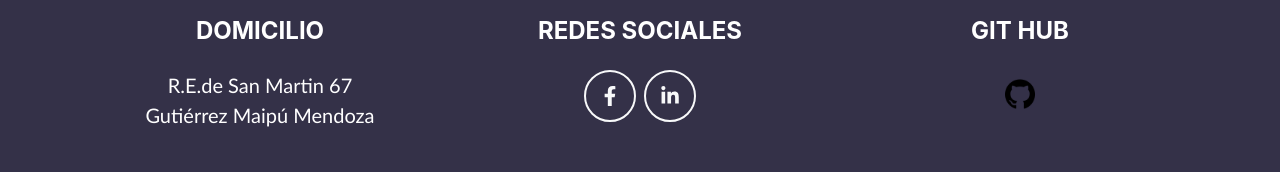
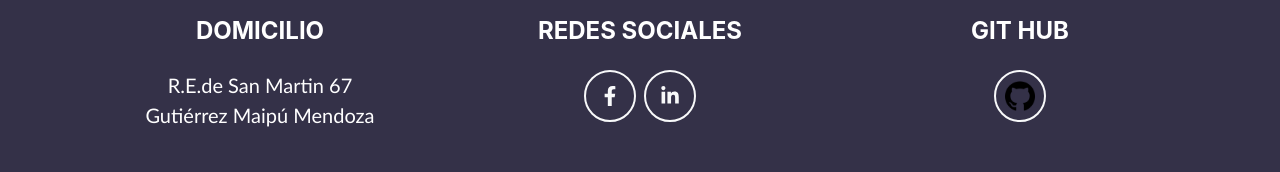
Before and after one commit to Paula-ca/Portfolio-Paula, a plain HTML site: page index.html in a window 1280 px wide. Shown: the part 2427-2599 px from the top of the page. Drawn offline with nearby package versions, Linux system fonts and the light colour scheme; a web font is replaced by a local one.

Commit message:
icon github

```diff
--- a/index.html
+++ b/index.html
@@ -160,7 +160,7 @@ Gutiérrez Maipú Mendoza</p>
                     <!-- Footer About Text-->
                     <div class="col-lg-4">
                         <h4 class="mb-4">GIT HUB</h4>
-                        <a  href="https://github.com/Paula-ca"><img class="btn-github" src="assets/img/pngegg.png" alt="github"></a>
+                        <a class="btn btn-outline-light btn-social mx-1" href="https://github.com/Paula-ca"><img class="btn-github" src="assets/img/pngegg.png" alt="github"></a>
                     </div>
                 </div>
             </div>
```
